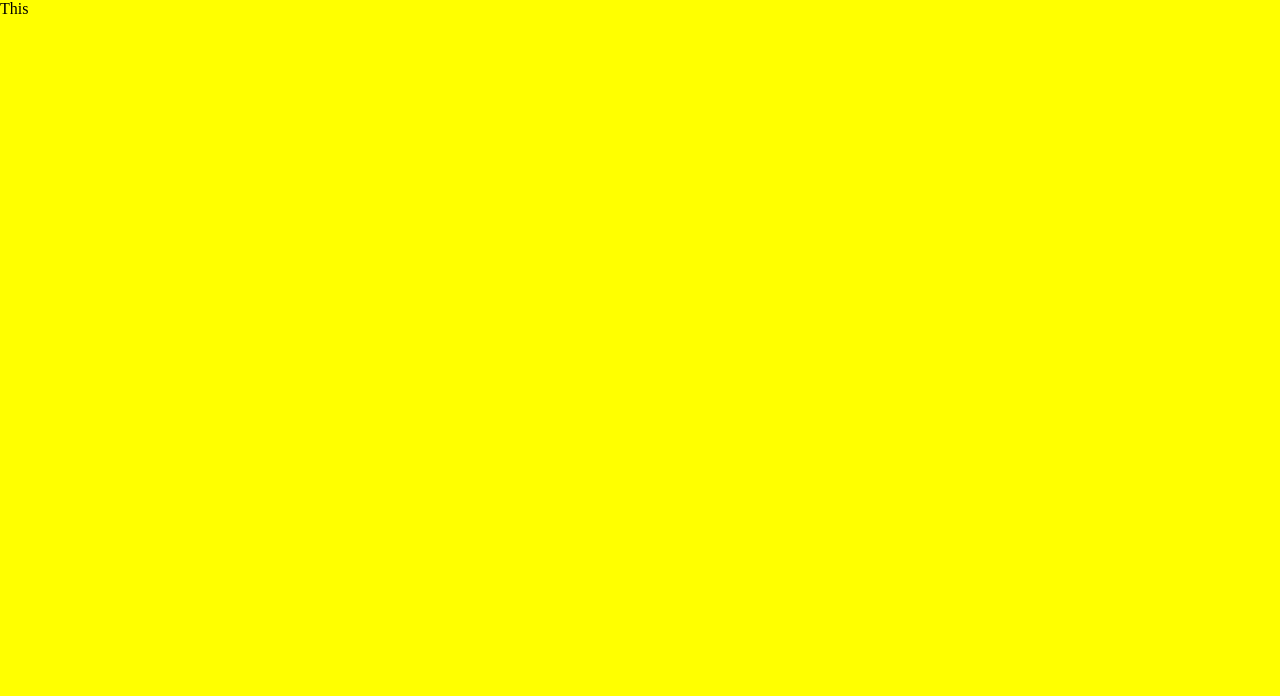
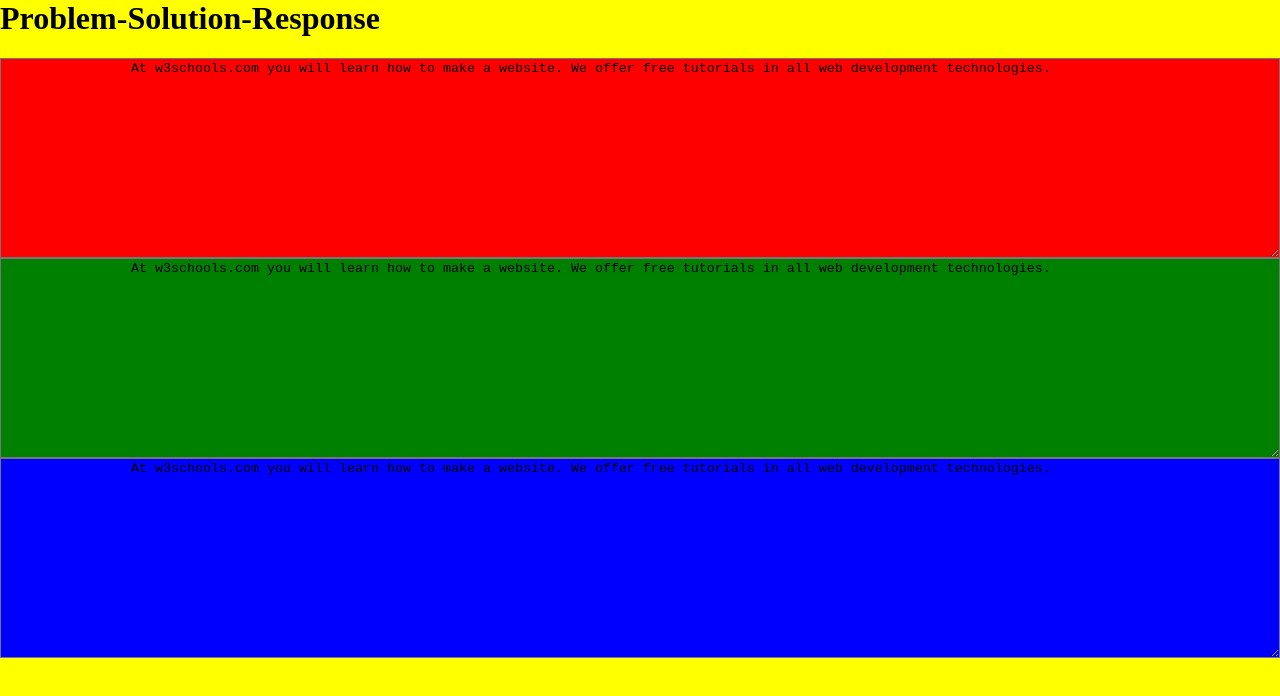
Before and after one commit to lastres0rt/udacity-health-tracker, a website: page dist/index.html in a window 1280 px wide. Drawn offline with nearby package versions, Linux system fonts and the light colour scheme; files that its build step writes are made by us from their sources.

Commit message:
Chore: deploy to gh-pages

```diff
--- a/dist/index.html
+++ b/dist/index.html
@@ -3,6 +3,17 @@
 		<link rel="stylesheet" href="css/styles.css">
 	</head>
 	<body>
-		<p>This</p>
+		<h1>
+			Problem-Solution-Response
+		</h1>
+		<textarea id="problem">
+		At w3schools.com you will learn how to make a website. We offer free tutorials in all web development technologies.
+		</textarea>
+		<textarea id="solution">
+		At w3schools.com you will learn how to make a website. We offer free tutorials in all web development technologies.
+		</textarea>
+		<textarea id="response">
+		At w3schools.com you will learn how to make a website. We offer free tutorials in all web development technologies.
+		</textarea>
 	</body>
 </html>
```
